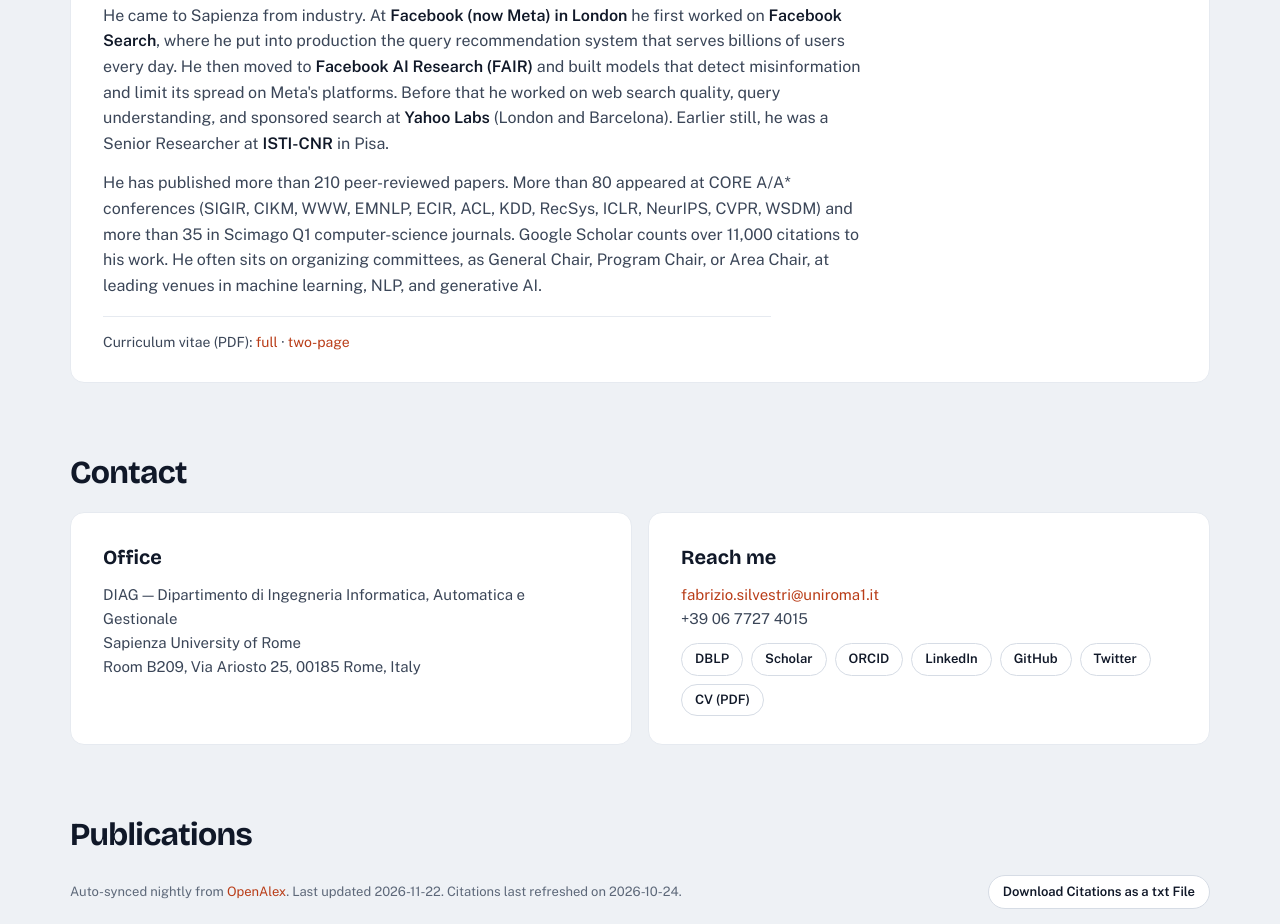
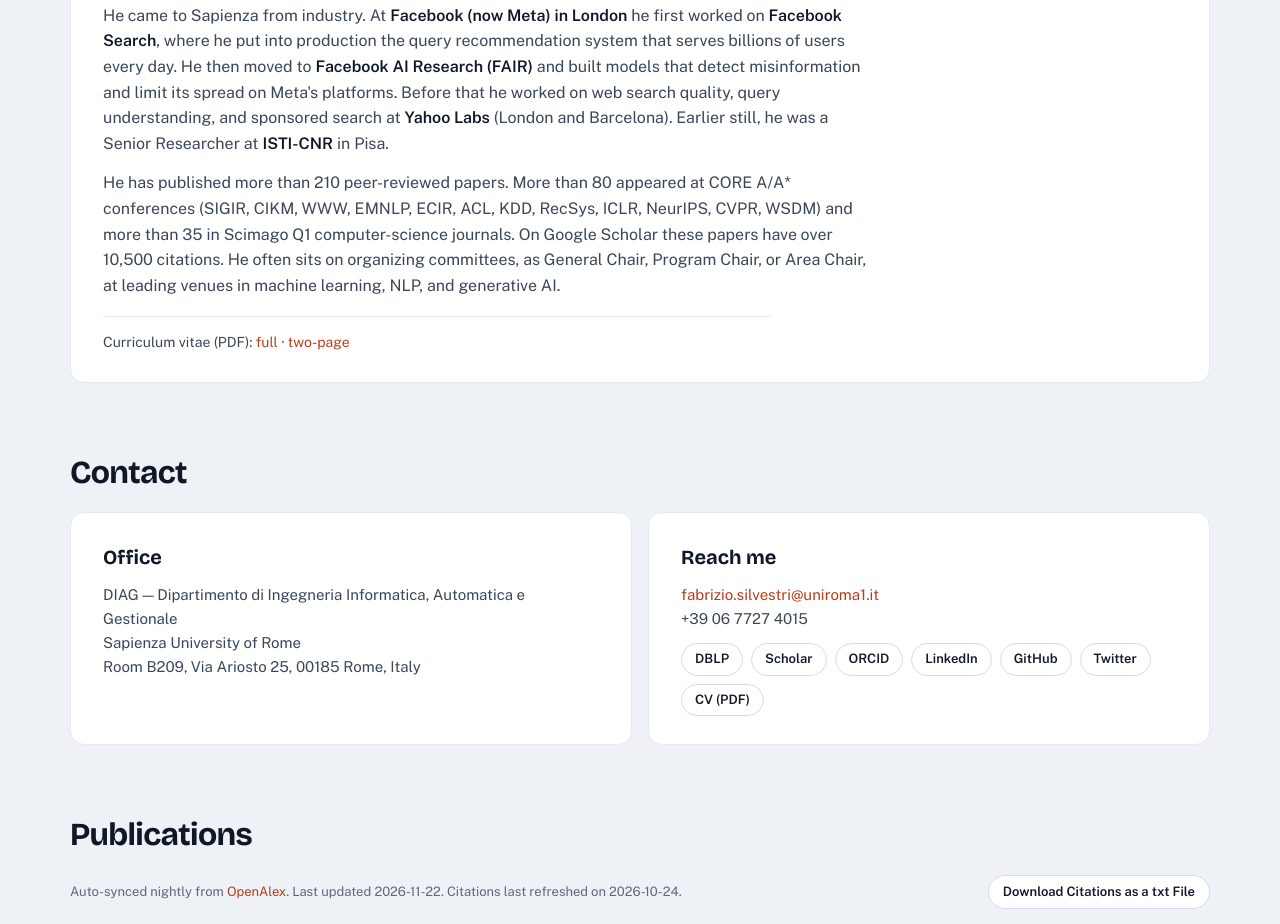
Before and after one commit to fabsilvestri/fabsilvestri.github.io, a plain HTML site: page index.html in a window 1280 px wide. Shown: the part 2242-3166 px from the top of the page. Drawn offline with nearby package versions, Linux system fonts and the light colour scheme.

Commit message:
Bio: citation figure from the 2026-11-23 Scholar refresh (10,503)
Co-Authored-By: Claude Opus 5.5 <noreply@anthropic.com>
Claude-Session: https://claude.ai/code/session_01V333qRJpivhdpPnr5EBzmu

```diff
--- a/index.html
+++ b/index.html
@@ -264,8 +264,8 @@
           He has published more than 210 peer-reviewed papers. More than 80
           appeared at CORE A/A* conferences (SIGIR, CIKM, WWW, EMNLP, ECIR,
           ACL, KDD, RecSys, ICLR, NeurIPS, CVPR, WSDM) and more than 35 in
-          Scimago Q1 computer-science journals. Google Scholar counts over
-          11,000 citations to his work. He often sits on organizing
+          Scimago Q1 computer-science journals. On Google Scholar these papers
+          have over 10,500 citations. He often sits on organizing
           committees, as General Chair, Program Chair, or Area Chair, at
           leading venues in machine learning, NLP, and generative AI.
         </p>
```
